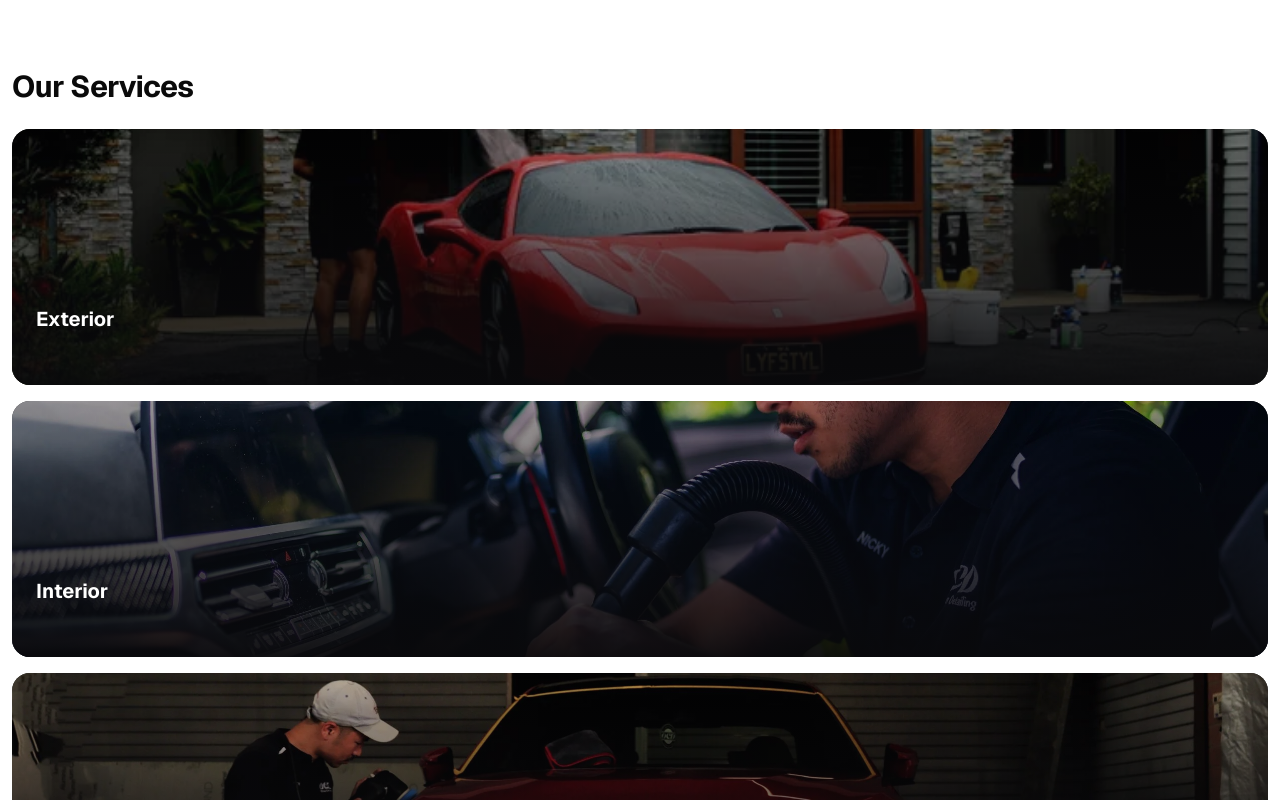
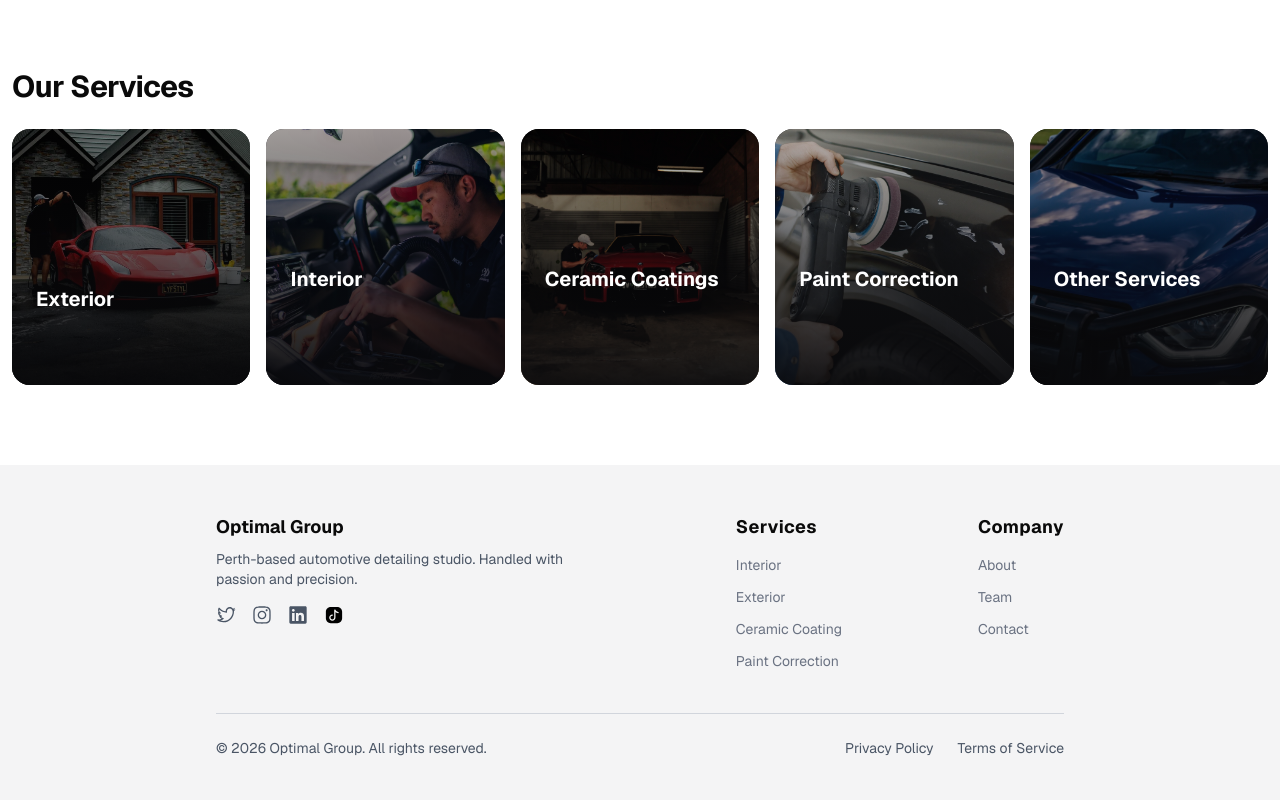
Before and after one commit to Elliot-Lee-js/car_detailing, a Next.js app: page / in a window 1280 px wide. Shown: the part 1560-2360 px from the top of the page. Built offline with nearby package versions, Linux system fonts and the light colour scheme.

Commit message:
To fix typo in the Booking Card componenet

```diff
--- a/components/BookingCard.tsx
+++ b/components/BookingCard.tsx
@@ -47,7 +47,7 @@ const BookingCard = () => {
   const [hovered, setHovered] = React.useState<string | null>(null);
 
   return (
-    <div className="flex grid mdg:flex gap-4 px-3">
+    <div className="flex grid md:flex gap-4 px-3">
       {cards.map((card) => {
         const isHovered = hovered === card.id;
         const isDimmed = hovered !== null && !isHovered;
```
